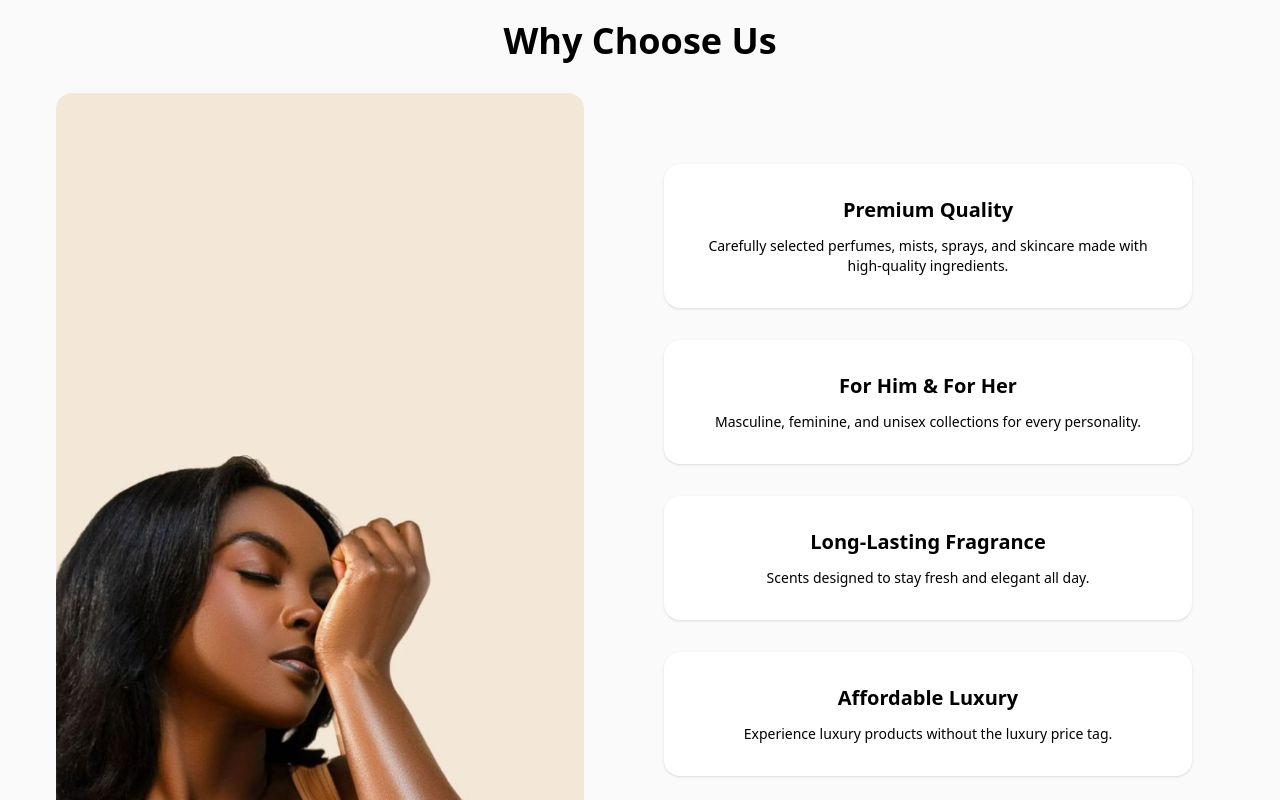
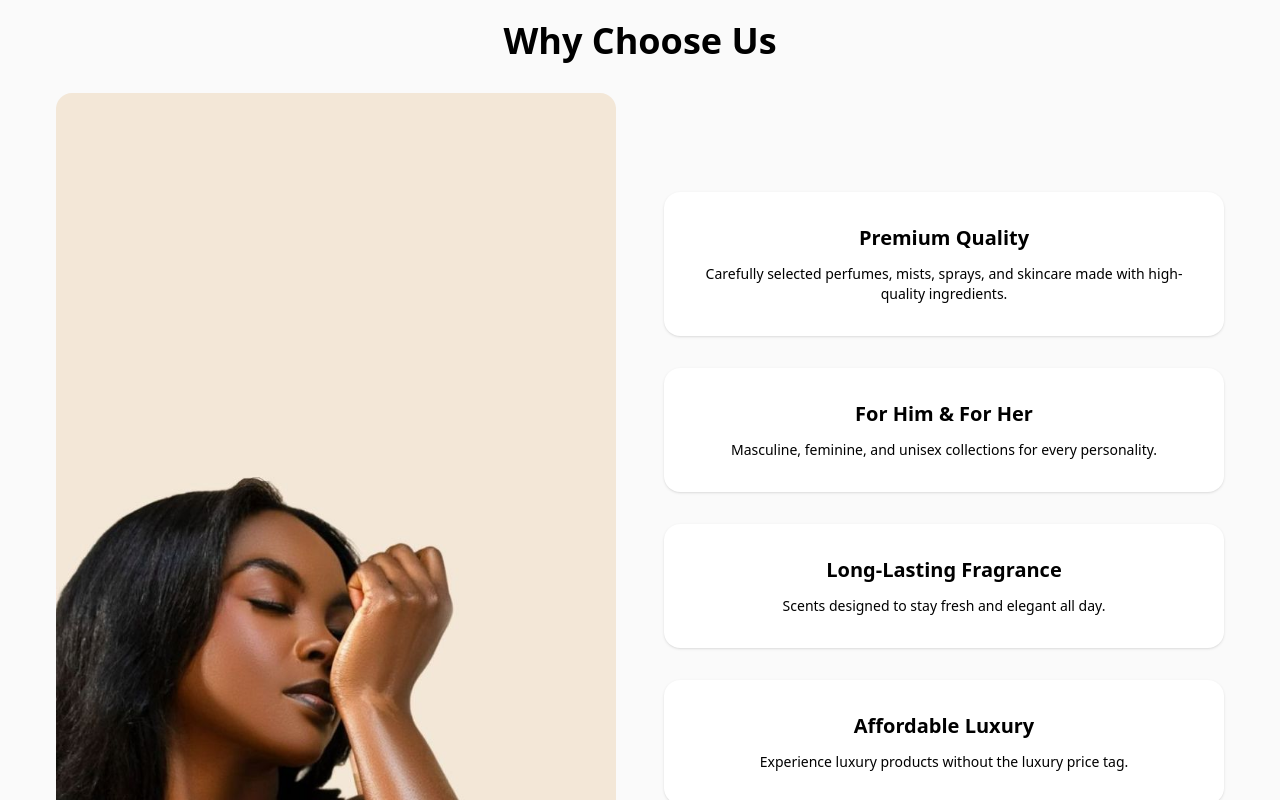
Before and after one commit to THESOURCEC0D3/product-listing-website, a React (Vite) app: page / in a window 1280 px wide. Shown: the part 2180-2980 px from the top of the page. Built offline with nearby package versions, Linux system fonts and the light colour scheme.

Commit message:
I made some changes to the padding on the why choose us section, and I adjusted the duration of the animation of the services section

```diff
--- a/src/components/Services.jsx
+++ b/src/components/Services.jsx
@@ -63,7 +63,7 @@ export default function Services() {
                   key={`image-${selectedIndex}`}
                   initial={{ x: -100, opacity: 0 }}
                   animate={{ x: 0, opacity: 1 }}
-                  transition={{ duration: 0.6 }}
+                  transition={{ duration: 1.5, ease: "easeOut" }}
                   src={slide.image}
                   alt={slide.title}
                   className="w-full md:w-1/2 rounded-xl shadow-lg"
@@ -74,7 +74,7 @@ export default function Services() {
                   key={`text-${selectedIndex}`}
                   initial={{ x: 100, opacity: 0 }}
                   animate={{ x: 0, opacity: 1 }}
-                  transition={{ duration: 0.6 }}
+                  transition={{ duration: 1.5, ease: "easeOut" }}
                   className="md:w-1/2 text-center md:text-left"
                 >
                   <h3 className="text-2xl font-semibold mb-4 text-black">{slide.title}</h3>
--- a/src/components/WhyChooseUs.jsx
+++ b/src/components/WhyChooseUs.jsx
@@ -66,7 +66,7 @@ const WhyChooseUs = () => {
             initial="hidden"
             whileInView="show"
             viewport={{ once: true, amount: 0.1 }}
-            className="grid md:grid-cols-1 gap-8 bg-amber-300-50 p-8 rounded-2xl flex-1"
+            className="grid md:grid-cols-1 gap-8 bg-amber-300-50 rounded-2xl flex-1"
           >
             {features.map((item, index) => (
               <motion.div
```
